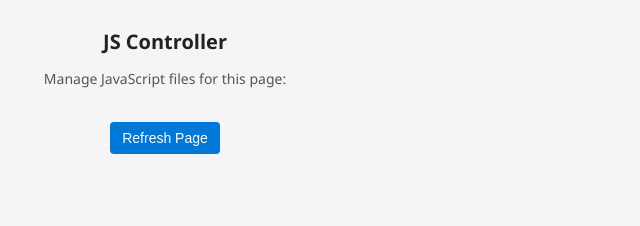
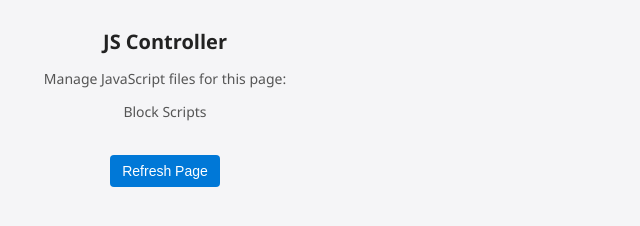
Before and after one commit to Paulastya2007/JS-Filter, a browser extension: page index.html in a window 1280 px wide. Shown: the whole page, without its empty margins (0-640 px from the left). Drawn offline with Linux system fonts and the light colour scheme.

Commit message:
Add missing paragraph for script blocking instructions in index.html

```diff
--- a/index.html
+++ b/index.html
@@ -10,7 +10,7 @@
     <div class="container">
         <h1>JS Controller</h1>
         <p>Manage JavaScript files for this page:</p>
-
+        <p>Block Scripts</p>
         <ul id="script-list">
             <!-- JS scripts from the current tab will be listed here -->
         </ul>
```
